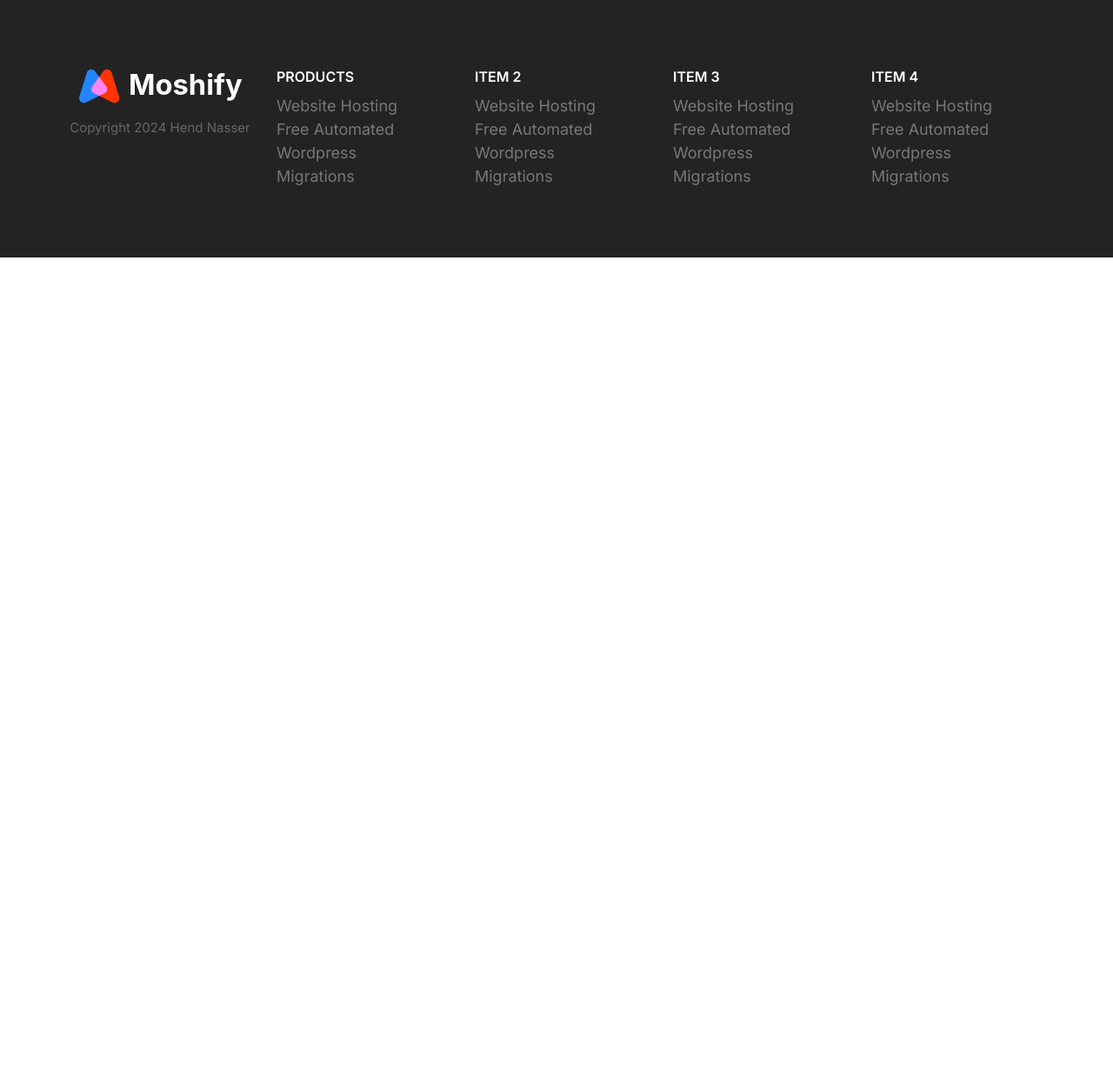
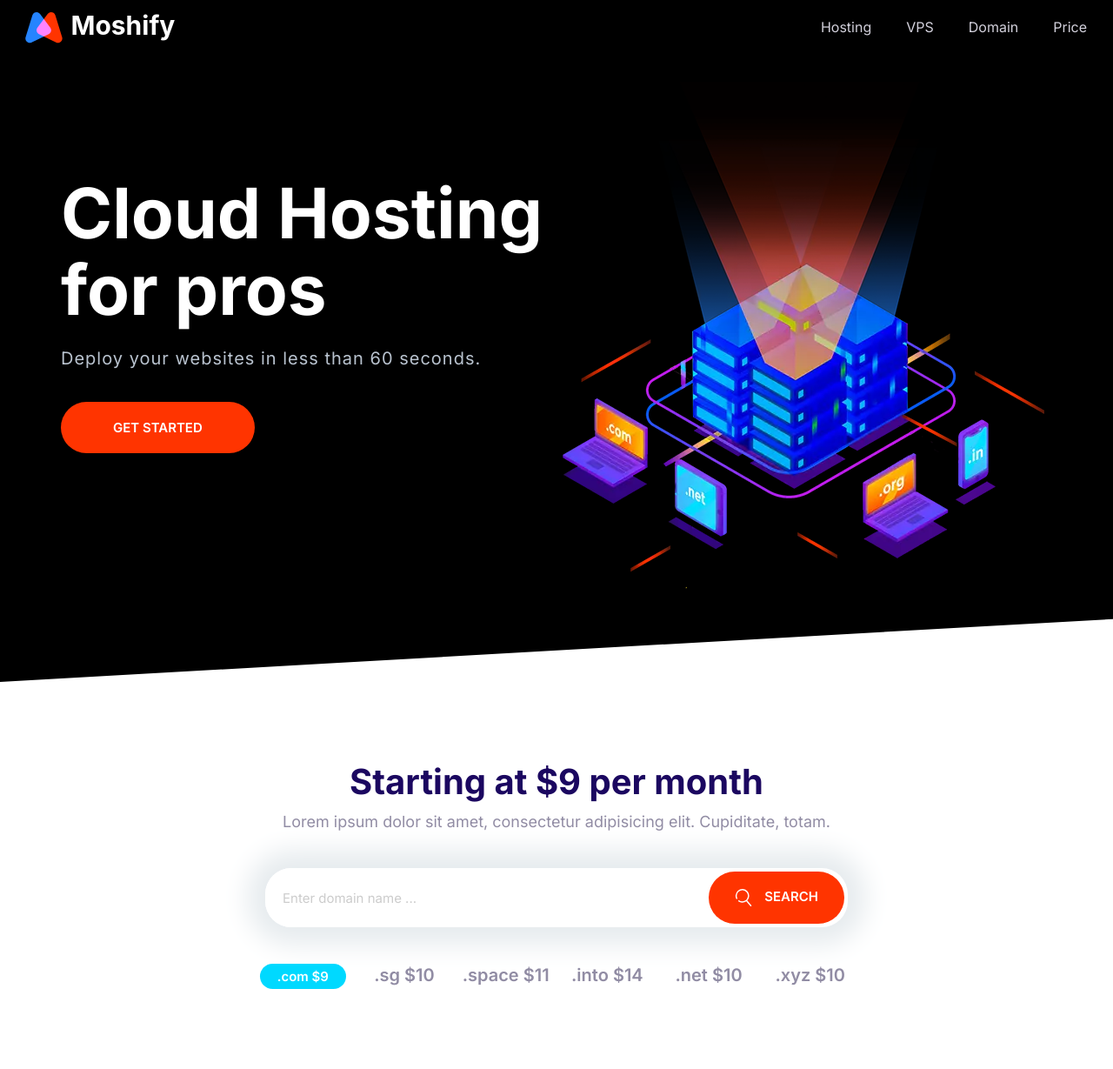
Before and after one commit to Hend-Web/hendo, a plain HTML site: page index.html in a window 1280 px wide. Shown: the whole page at 87% size. Before the commit the page ends 800 px from the top, so only its background shows below. Drawn offline with Linux system fonts and the light colour scheme.

Commit message:
Putting it all together.

```diff
--- a/index.html
+++ b/index.html
@@ -12,74 +12,62 @@
       <link rel="stylesheet" href="css/styles.css">
   </head>
   <body>
-    <footer class="block block-dark footer">
-        <div class="container grid footer-sections">
-            <section class="collapsible collapsible-expanded footer-section">
-                <header class="collapsible-header">
-                  <h2 class="collapsible-heading footer-heading">PRODUCTS</h2>
-                  <svg class="icon icon-white collapsible-chevron">
-                    <use xlink:href="images/sprite.svg#chevron"></use>
+    <header>
+        <nav class="nav collapsible">
+            <a class="nav-brand" href="/"><img src="images/logo.svg" alt=""></a>
+            <svg class="icon icon-white nav-toggler">
+                <use xlink:href="images/sprite.svg#menu"></use>
             </svg>
+            <ul class="list nav-list collapsible-content">
+              <li class="nav-item"><a href="#">Hosting</a></li>
+              <li class="nav-item"><a href="#">VPS</a></li>
+              <li class="nav-item"><a href="#">Domain</a></li>
+              <li class="nav-item"><a href="#">Price</a></li>
+            </ul>
+        </nav>
     </header>
-                <div class="collapsible-content">
-                    <ul class="list">
-                        <li><a href="#">Website Hosting</a></li>
-                        <li><a href="#">Free Automated Wordpress</a></li>
-                        <li><a href="#"> Migrations</a></li>
-                    </ul>
+    <section class="block block-dark block-skewed-left hero">
+        <div class="container grid grid-1x2">
+          <header class="block-header hero-content">
+            <h1 class="block-heading">Cloud Hosting for pros</h1>
+            <p class="hero-tagline">
+              Deploy your websites in less than 60 seconds.
+            </p>
+            <a href="#" class="btn btn--accent btn-stretched">Get Started</a>
+          </header>
+          <picture>
+              <source type="image/webp" srcset="images/banner.webp 1x, images/banner@2x.webp 2x">
+              <source type="image/png" srcset="images/banner.png 1x, images/banner@2x.png 2x">
+              <img class="hero-image" src="images/banner.png" alt="">
+          </picture>
         </div>
     </section>
-            <section class="collapsible footer-section">
-                <header class="collapsible-header ">
-                  <h2 class="collapsible-heading footer-heading">Item 2</h2>
-                  <svg class="icon icon-white collapsible-chevron">
-                    <use xlink:href="images/sprite.svg#chevron"></use>
+    <section class="block container block-domain">
+        <header class="block-header">
+          <h2>Starting at $9 per month</h2>
+          <p>Lorem ipsum dolor sit amet, consectetur adipisicing elit. Cupiditate, totam.</p>
+        </header>
+        <div class="input-group">
+          <input
+            type="text"
+            class="input"
+            placeholder="Enter domain name ..."
+          >
+          <button class="btn btn--accent">
+            <svg class="icon icon-white">
+              <use xlink:href="images/sprite.svg#search"></use>
             </svg>
-                </header>
-                <div class="collapsible-content">
-                    <ul class="list">
-                        <li><a href="#">Website Hosting</a></li>
-                        <li><a href="#">Free Automated Wordpress</a></li>
-                        <li><a href="#"> Migrations</a></li>
+            Search
+          </button>
+      </div>
+      <ul class="list block-domain-prices">
+        <li><span class="badge badge--secondary">.com $9</span></li>
+        <li>.sg $10</li>
+        <li>.space $11</li>
+        <li>.into $14</li>
+        <li>.net $10</li>
+        <li>.xyz $10</li>
       </ul>
-                </div>
     </section>
-            <section class="collapsible footer-section">
-                <header class="collapsible-header">
-                  <h2 class="collapsible-heading footer-heading">Item 3</h2>
-                  <svg class="icon icon-white collapsible-chevron">
-                    <use xlink:href="images/sprite.svg#chevron"></use>
-                  </svg>
-                </header>
-                <div class="collapsible-content">
-                    <ul class="list">
-                        <li><a href="#">Website Hosting</a></li>
-                        <li><a href="#">Free Automated Wordpress</a></li>
-                        <li><a href="#"> Migrations</a></li>
-                    </ul>
-               </div>
-            </section>
-            <section class="collapsible footer-section">
-                <header class="collapsible-header">
-                  <h2 class="collapsible-heading footer-heading">Item 4</h2>
-                  <svg class="icon icon-white collapsible-chevron">
-                    <use xlink:href="images/sprite.svg#chevron"></use>
-                  </svg>
-                </header>
-                <div class="collapsible-content">
-                    <ul class="list">
-                        <li><a href="#">Website Hosting</a></li>
-                        <li><a href="#">Free Automated Wordpress</a></li>
-                        <li><a href="#"> Migrations</a></li>
-                    </ul>
-                </div>
-            </section>
-            <section class="footer-brand">
-                <img src="images/logo.svg" alt="">
-                <p class="footer-copyright">Copyright 2024 Hend Nasser</p>
-            </section>
-        </div>
-    </footer>
-    <script src="js/main.js"></script>
   </body>
 </html>
```
Lines whose indentation alone changed are shown as unchanged.
